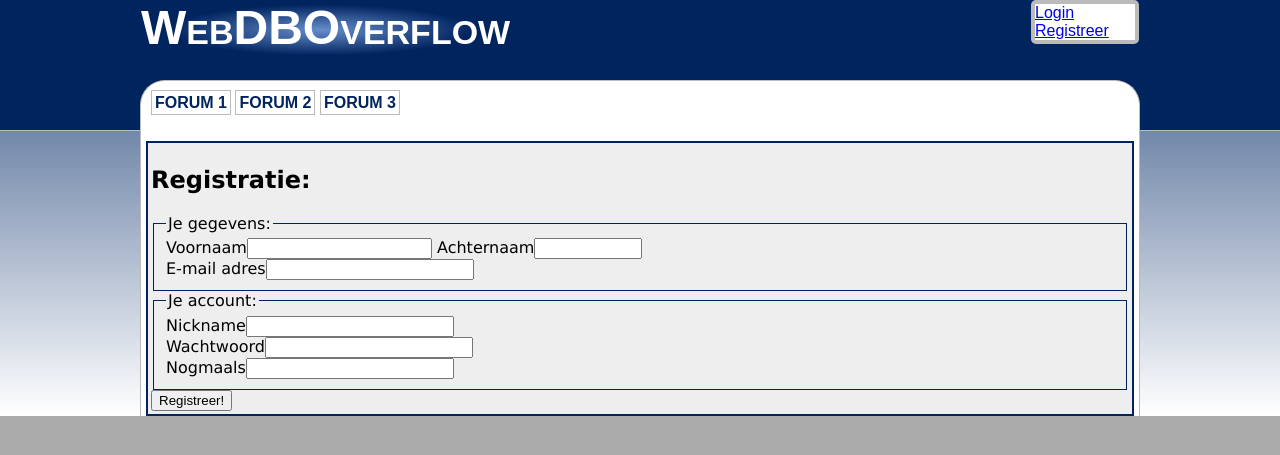
After one commit to RCreyghton/webdb, a PHP site: page /register.php in a window 1280 px wide. The commit adds this page. Shown: the top 455 px of the page. Run offline with PHP 8.4, Linux system fonts and the light colour scheme.

Commit message:
index, header en register nu in een stijl

```diff
--- /dev/null
+++ b/header-style.css
@@ -0,0 +1,143 @@
+html, body, p {
+    margin: 0;
+}
+
+body {
+    background-color: #aaa;
+    font-family: verdana;
+}
+
+div.wrapper {
+}
+
+.wrapped {
+    padding: 0 5px;
+}
+
+
+.body_centered {
+    min-width: 498px;
+    max-width: 998px;
+    margin: 0 auto;
+}
+
+div.header_wrapper {
+    font-family: "Avant Garde", Avantgarde, "Century Gothic", CenturyGothic, sans-serif;
+    background-color: #00245E;
+    border-bottom: 1px solid #bbb;
+    /* we willen divs in de header kunnen rondgooien
+     */
+    position: relative;
+}
+
+div.header_title {
+    height: 80px;
+    color: #fff;
+}
+
+div.header_title h1 {
+    margin: 0;
+    width: 360px;
+    height: 60px;
+    float: left;
+    font-size: 3em;
+    font-weight: bold;
+    font-variant: small-caps;
+
+    background: #668dcc;
+    background: -moz-radial-gradient(center, ellipse cover,  #668dcc 0%, #00245e 60%);
+    background: -webkit-gradient(radial, center center, 0px, center center, 100%, color-stop(0%,#668dcc), color-stop(60%,#00245e));
+    background: -webkit-radial-gradient(center, ellipse cover,  #668dcc 0%,#00245e 60%);
+    background: -o-radial-gradient(center, ellipse cover,  #668dcc 0%,#00245e 60%);
+    background: -ms-radial-gradient(center, ellipse cover,  #668dcc 0%,#00245e 60%);
+    background: radial-gradient(ellipse at center,  #668dcc 0%,#00245e 60%);
+    filter: progid:DXImageTransform.Microsoft.gradient( startColorstr='#668dcc', endColorstr='#00245e',GradientType=1 );
+}
+
+div.header_service {
+    width: 100px;
+    float: right;
+    border: 4px solid #bbb;
+    background-color: #fff;
+
+    -webkit-border-radius: 5px;
+    -moz-border-radius: 5px;
+    border-radius: 5px;
+}
+
+
+
+div.content_open {
+    height: 50px;
+
+    background-color: #fff;
+    border: 1px solid #bbb;
+    border-bottom: none;
+    margin-bottom: -1px;
+
+    -webkit-border-top-left-radius: 25px;
+    -webkit-border-top-right-radius: 25px;
+    -moz-border-radius-topleft: 25px;
+    -moz-border-radius-topright: 25px;
+    border-top-left-radius: 25px;
+    border-top-right-radius: 25px;
+
+}
+
+
+ul.menu {
+    list-style-type:none;
+    margin: 10px;
+    padding: 0;
+    padding-top: 3px;
+    padding-bottom: 3px;
+
+}
+
+ul.menu li {
+    display: inline;
+}
+
+a.menulink:link, a.menulink:visited {
+    color: #00245e;
+    font-weight: bold;
+    border: 1px solid #bbb;
+    text-align: center;
+    padding: 3px;
+    text-decoration: none;
+    text-transform: uppercase;
+}
+
+a.menulink:hover, a.menulink:active {
+    color: #fff;
+    background-color: #00245e;
+    border: 1px solid #fff;
+}
+
+
+
+div.content_wrapper {
+    background: #7288aa; /* Old browsers */
+    background: -moz-linear-gradient(top, #7288aa 0%, #ffffff 100%); /* FF3.6+ */
+    background: -webkit-gradient(linear, left top, left bottom, color-stop(0%,#7288aa), color-stop(100%,#ffffff)); /* Chrome,Safari4+ */
+    background: -webkit-linear-gradient(top, #7288aa 0%,#ffffff 100%); /* Chrome10+,Safari5.1+ */
+    background: -o-linear-gradient(top, #7288aa 0%,#ffffff 100%); /* Opera 11.10+ */
+    background: -ms-linear-gradient(top, #7288aa 0%,#ffffff 100%); /* IE10+ */
+    background: linear-gradient(to bottom, #7288aa 0%,#ffffff 100%); /* W3C */
+    filter: progid:DXImageTransform.Microsoft.gradient( startColorstr='#7288aa', endColorstr='#ffffff',GradientType=0 ); /* IE6-9 */
+}
+
+div.content {
+    background-color: #fff;
+    padding-top: 5px;
+    border-left: 1px solid #bbb;
+    border-right: 1px solid #bbb;
+}
+
+div.element {
+    border: 2px solid #00245e;
+    padding: 3px;
+    background-color: #eee;
+    margin: 5px 5px;
+    min-width: 300px;
+}
--- /dev/null
+++ b/register-style.css
@@ -0,0 +1,15 @@
+label {
+    width: 100px;
+}
+
+fieldset {
+    border: 1px solid #00245e;
+}
+
+input.input_text {
+    width: 100px;
+}
+
+input.input_else {
+    width: 200px;
+}
--- /dev/null
+++ b/register.php
@@ -0,0 +1,60 @@
+<?xml version="1.0"?>
+<!DOCTYPE html PUBLIC "-//W3C//DTD XHTML 1.1//EN"
+"http://www.w3.org/TR/xhtml11/DTD/xhtml11.dtd">
+
+<html xmlns="http://www.w3.org/1999/xhtml">
+<head>
+    <title>Registratie-test</title>
+    <meta http-equiv="Content-Type" content="text/html; charset=iso-8859-1"/>
+    <link rel="stylesheet" href="header-style.css" type="text/css" />
+    <link rel="stylesheet" href="register-style.css" type="text/css" />
+</head>
+</head>
+
+<body>
+    <div class="wrapper">
+
+        <div class="header_wrapper wrapped">
+            <div class="header_title body_centered">
+                <h1>WebDBOverflow</h1>
+                <div class="header_service">
+                    <a href="login.php">Login</a>
+                    <a href="register.php">Registreer</a>
+                </div>
+            </div>
+            <div class="content_open body_centered">
+                <ul class="menu">
+                    <li><a href="index.php?forum=1" class="menulink">Forum 1</a></li>
+                    <li><a href="index.php?forum=2" class="menulink">Forum 2</a></li>
+                    <li><a href="index.php?forum=3" class="menulink">Forum 3</a></li>
+                </ul>
+            </div>
+        </div>
+
+        <div class="content_wrapper wrapped">
+            <div class="content body_centered">
+                <div class="element">
+                    <h2 class="formheader">Registratie:</h2>
+                    <form name="register" class="registerform" method="post" action="register.php">
+                        <fieldset>
+                            <legend>Je gegevens:</legend>
+                            <label for="firstname">Voornaam</label><input type="text" class="input_name" id="firstname" name="firstname" value="" /> <label for="lastname">Achternaam</label><input type="text" class="input_text" id="lastname" name="lastname" value="" /> <br />
+                            <label for="email">E-mail adres</label><input type="text" class="input_else" id="email" name="email" value="" /> <br />
+                        </fieldset>
+                        <fieldset>
+                            <legend>Je account:</legend>
+                            <label for="nickname">Nickname</label><input type="text" class="input_else" id="nickname" name="nickname" value="" /> <br />
+                            <label for="password">Wachtwoord</label><input type="password" class="input_else" id="password" name="password" value="" /><br />
+                            <label for="password2">Nogmaals</label><input type="password" class="input_else" id="password2" name="password2" value="" />
+                        </fieldset>
+                        <input type="submit" class="submitbutton" value="Registreer!" />
+                    </form>
+                </div>
+            </div>
+        </div>
+
+
+    </div>
+</body>
+
+</html>
```
Also changed, not shown: header.php (added, +48 -0 lines), index.php (renamed from index.html, +6 -4 lines).
